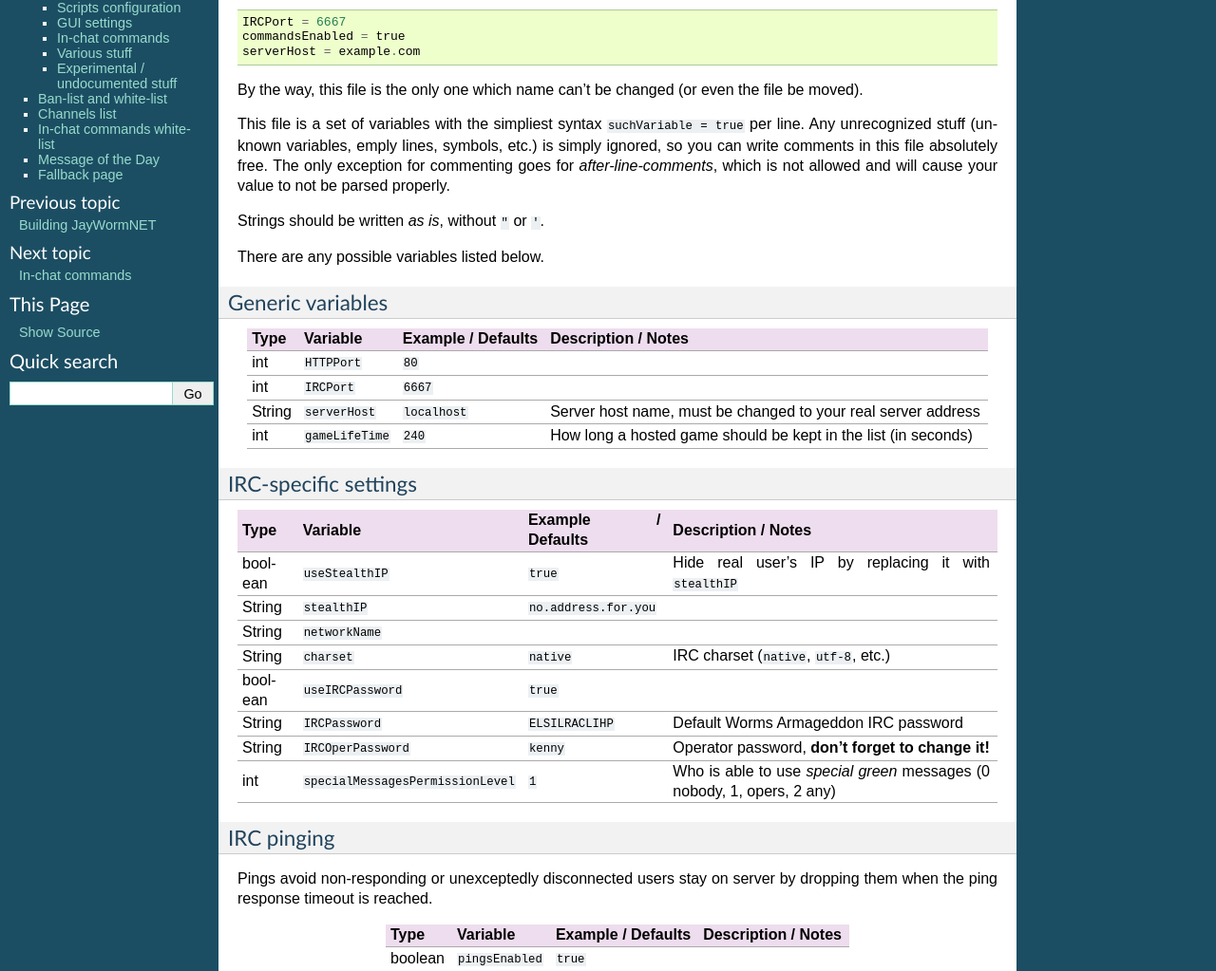
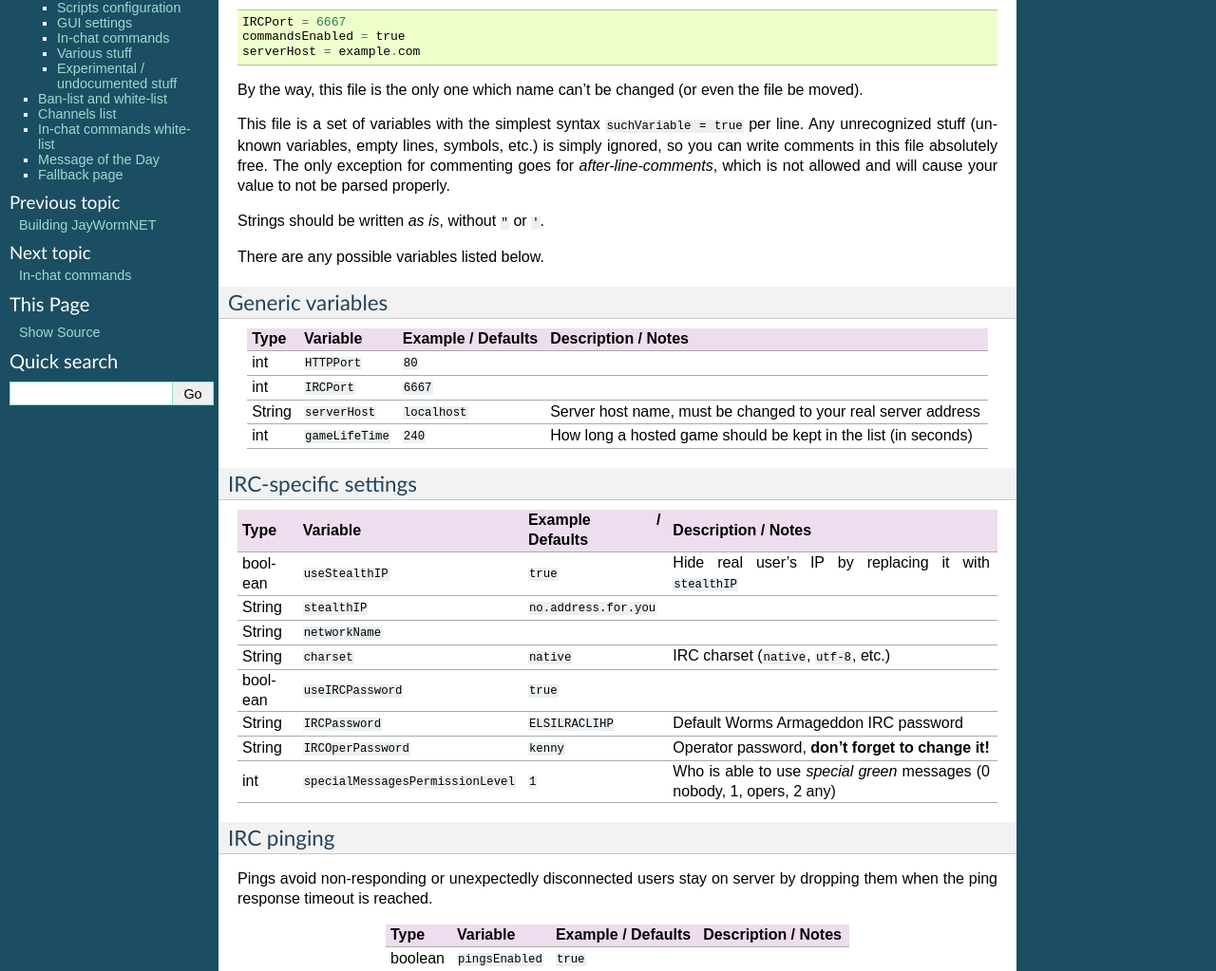
Before and after one commit to MEDVEDx64/JayWormNET, a Sphinx documentation site: the page built from docs/config.rst, in a window 1280 px wide and 1400 px high. Shown: the part 314-1337 px from the top of the window at 95% size. Built offline with Sphinx 7.4.7, drawn with Linux system fonts in a browser that asks for light colours.

Commit message:
Grammatik fixes in the docs

```diff
--- a/docs/commands.rst
+++ b/docs/commands.rst
@@ -9,7 +9,7 @@ The commands should be enabled in the configuration file (see :ref:`config_wnetc
 also don't forget to white-list required commands if it isn't done yet: :ref:`config_cmdlist`.
 
 Custom in-chat commands may be used to expand JayWormNET's functionality. There are two kinds of them: `embedded` and `scripted`.
-First written in Java and comes as plugins (Java classes), which can be embedded in distributive jar or injectec via modifying
+First written in Java and comes as plugins (Java classes), which can be embedded in distributive jar or injected via modifying
 of Java's Classpath variable. The second kind of commands are written in JavaScript and can be updated and re-evaluated on-the-fly.
 
 Standard set of embedded commands
--- a/docs/config.rst
+++ b/docs/config.rst
@@ -26,8 +26,8 @@ Example::
 
 By the way, this file is the only one which name can't be changed (or even the file be moved).
 
-This file is a set of variables with the simpliest syntax ``suchVariable = true`` per line.
-Any unrecognized stuff (unknown variables, emply lines, symbols, etc.) is simply ignored,
+This file is a set of variables with the simplest syntax ``suchVariable = true`` per line.
+Any unrecognized stuff (unknown variables, empty lines, symbols, etc.) is simply ignored,
 so you can write comments in this file absolutely free. The only exception for commenting goes
 for `after-line-comments`, which is not allowed and will cause your value to not be parsed properly.
 
@@ -66,7 +66,7 @@ int        ``specialMessagesPermissionLevel``      ``1``
 IRC pinging
 -----------
 
-Pings avoid non-responding or unexceptedly disconnected users stay on server
+Pings avoid non-responding or unexpectedly disconnected users stay on server
 by dropping them when the ping response timeout is reached.
 
 ========== ======================================= =============================== =========================================================================
```
